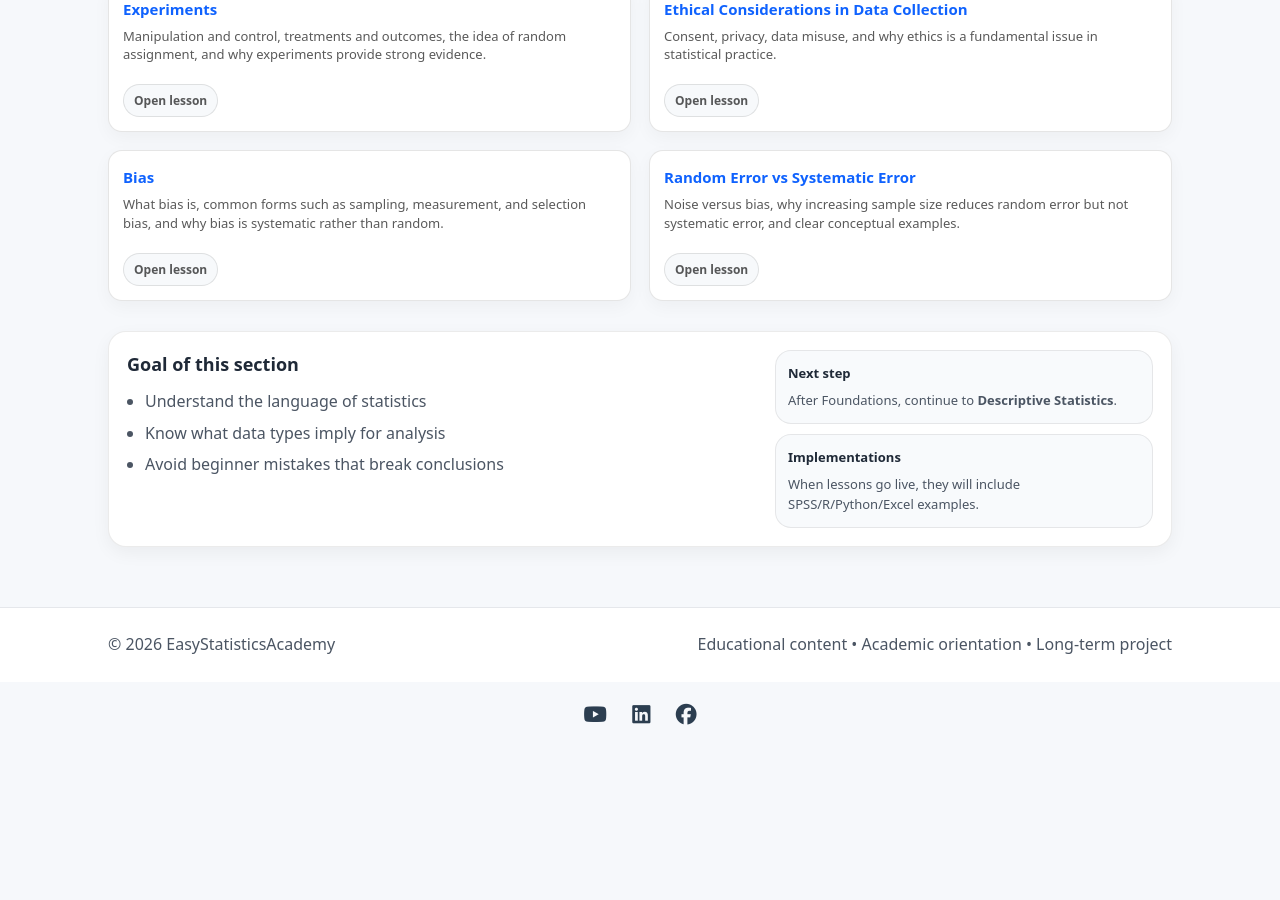
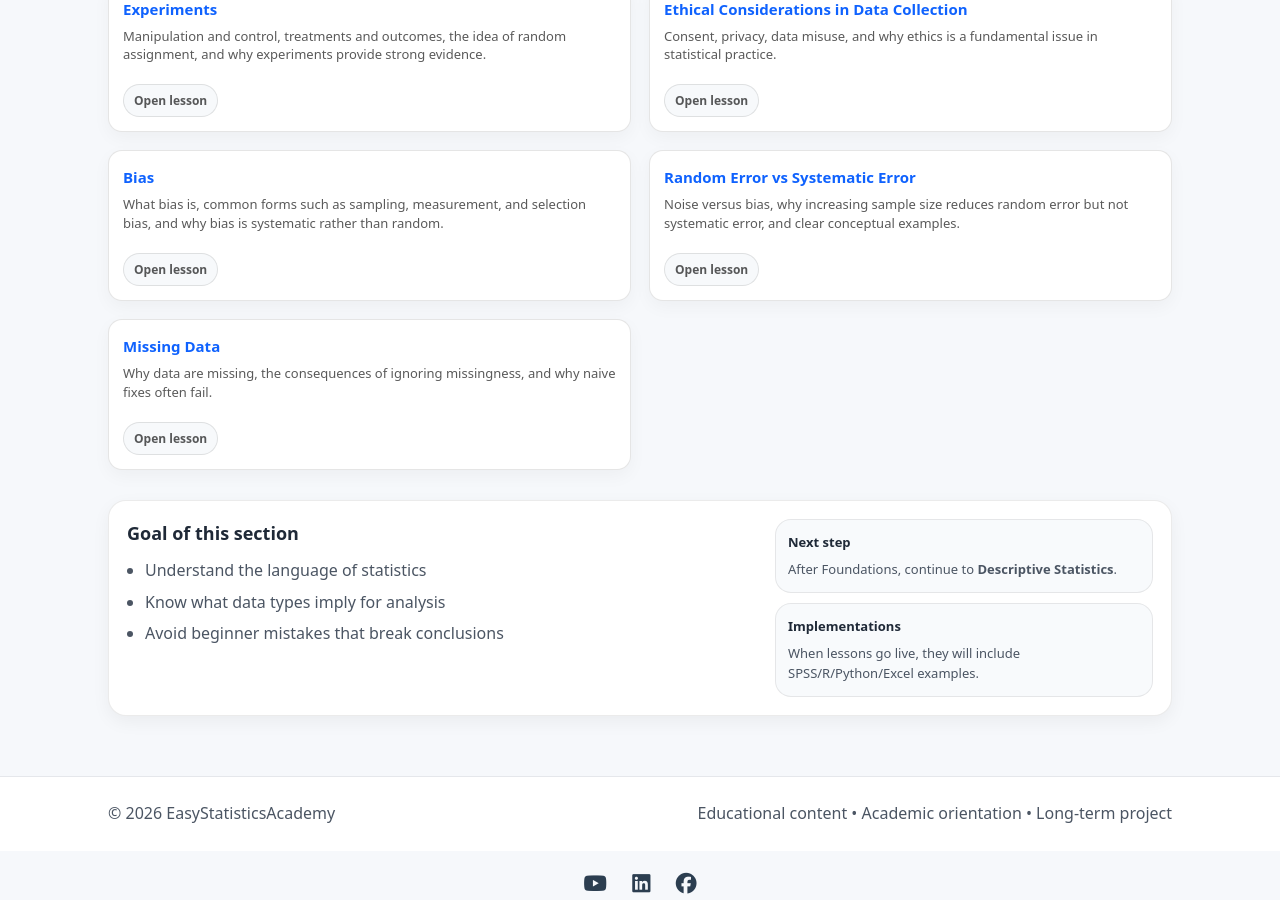
Before and after one commit to ammar-homaida-statistics/easystatisticsacademy, a Jekyll site: the page built from foundations/index.md, in a window 1280 px wide and 900 px high, scrolled down 2437 px. Built offline with Jekyll 4.4.1, drawn with Linux system fonts in a browser that asks for light colours; our own code applies the rules of GitHub Pages for plain Markdown files; before the commit the page ends 3168 px from its top, so only the background shows below that.

Commit message:
Add lesson card

```diff
--- a/foundations/index.md
+++ b/foundations/index.md
@@ -465,6 +465,22 @@ sidebar: true
     Open lesson
   </a>
 </div>
+<div class="card lesson-card">
+  <h3>
+    <a href="/foundations/missing-data/">
+      Missing Data
+    </a>
+  </h3>
+
+  <p>
+    Why data are missing, the consequences of ignoring missingness,
+    and why naive fixes often fail.
+  </p>
+
+  <a class="pill" href="/foundations/missing-data/">
+    Open lesson
+  </a>
+</div>
 </div>
 
 
```
